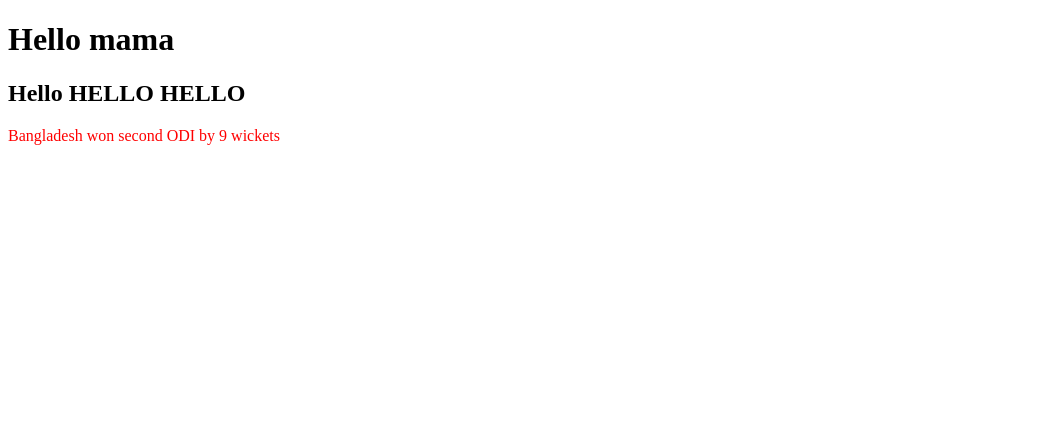
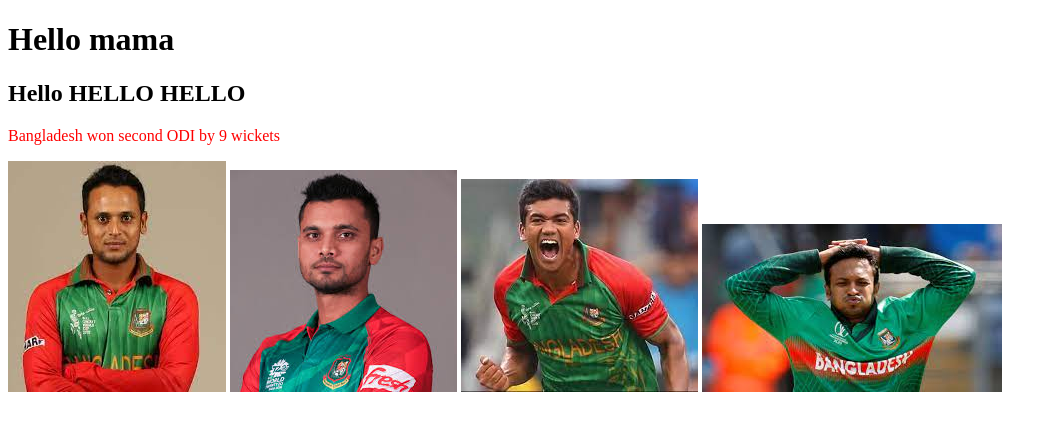
Before and after one commit to Chandanpaulstu/My-2nd-Repo, a plain HTML site: page index.html in a window 1280 px wide. Shown: the whole page, without its empty margins (0-1057 px from the left). Drawn offline with Linux system fonts and the light colour scheme.

Commit message:
Image added

```diff
--- a/index.html
+++ b/index.html
@@ -11,5 +11,9 @@
     <h1>Hello mama</h1>
     <h2>Hello HELLO HELLO</h2>
     <p>Bangladesh won second ODI by 9 wickets</p>
+    <img src="Sunny.jpg" alt="">
+    <img src="Masrafi.jpg" alt="">
+    <img src="Taskin.jpg" alt="">
+    <img src="Shakib.jpg" alt="">
 </body>
 </html>
```
Also changed, not shown: Masrafi.jpg (added), Shakib.jpg (added), Sunny.jpg (added), Taskin.jpg (added).
